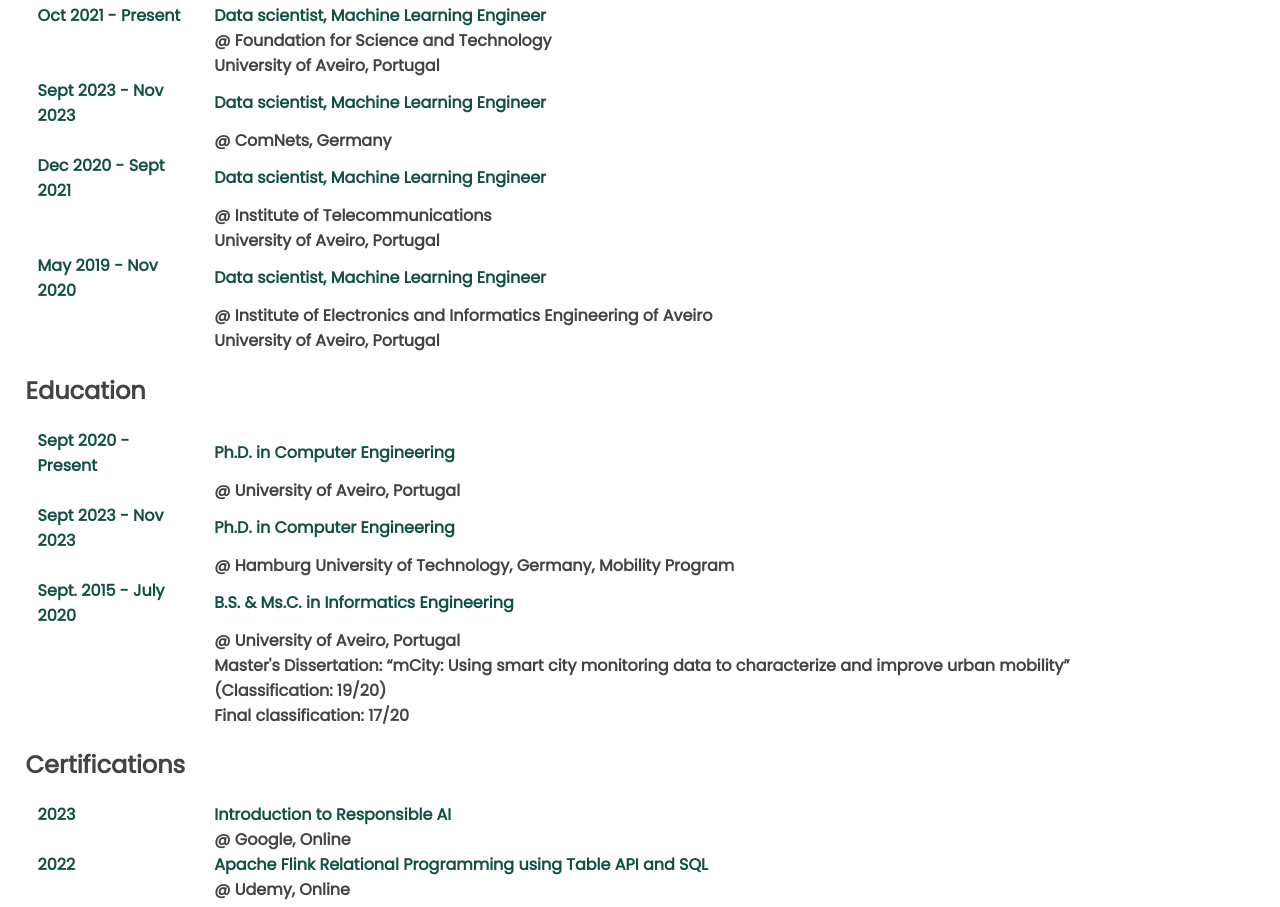
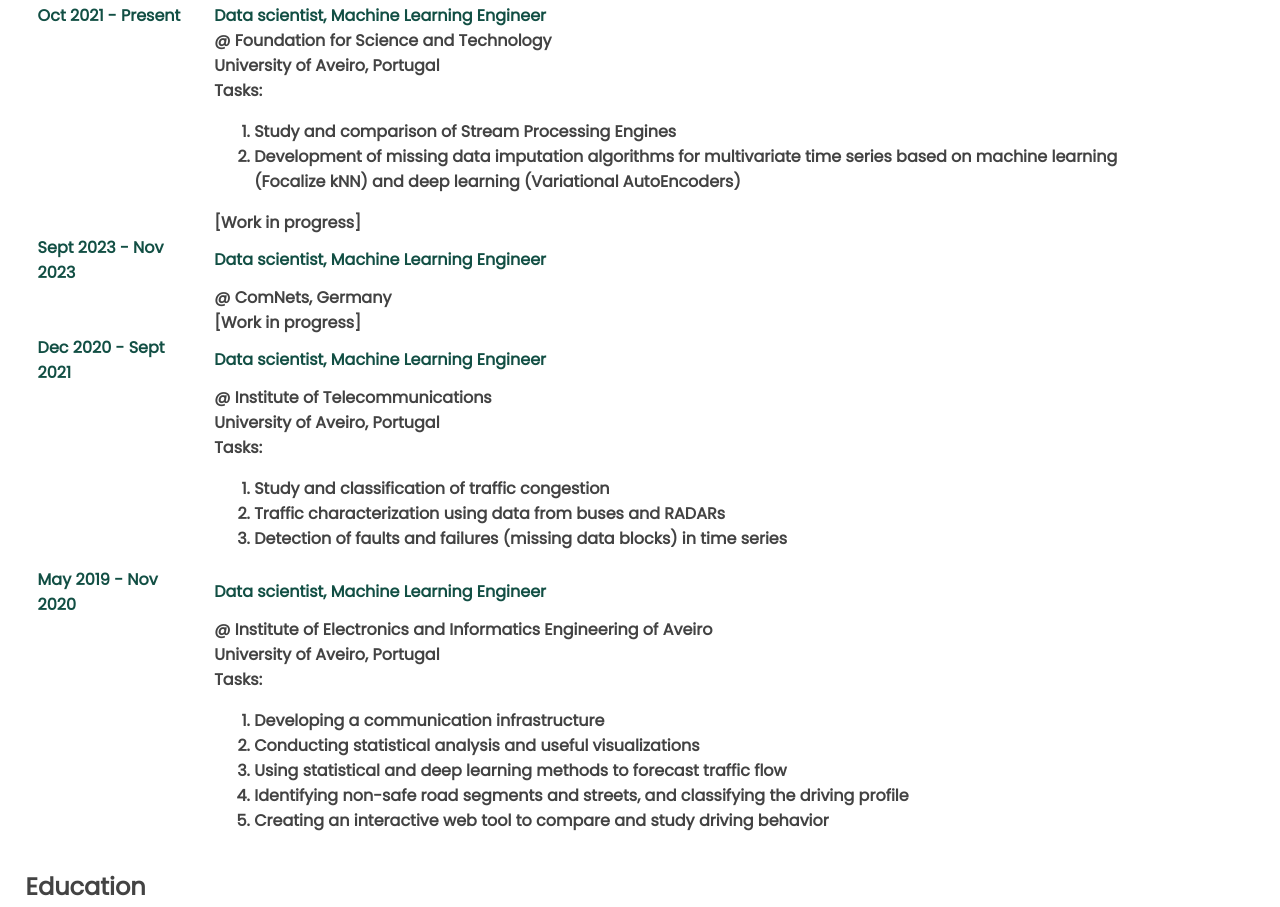
Before and after one commit to anafsa/anafsa.github.io, a plain HTML site: page index.html in a window 1280 px wide. Shown: the part 1071-1978 px from the top of the page. Drawn offline with nearby package versions, Linux system fonts and the light colour scheme.

Commit message:
Add tasks to experience

```diff
--- a/index.css
+++ b/index.css
@@ -609,9 +609,7 @@ button:focus {
     font-weight: bolder;
 }
 
-#table_extra_info {
-    color: #666666;
-}
+
 
 table.tablecv {
     border-collapse: collapse;
--- a/index.html
+++ b/index.html
@@ -83,38 +83,66 @@
         <div class="tg-wrap">
             <table class="tablecv">
                 <tbody>
+                    <!-- Bolsa FCT ------------------------------------------------------ -->
                     <tr>
                         <td id="table_date">Oct 2021 - Present</td>
                         <td id="table_education_title">Data scientist, Machine Learning Engineer</td>
                     </tr>
                     <tr>
                         <td></td>
-                        <td>@ Foundation for Science and Technology<!--Ph.D. Studentship--></td>
+                        <td>
+                            @ Foundation for Science and Technology<!--Ph.D. Studentship-->
+                            </br>University of Aveiro, Portugal
+                        </td>
                     </tr>
                     <tr>
                         <td></td>
-                        <td>University of Aveiro, Portugal</td>
+                        <td> Tasks:
+                            <ol>
+                                <li>Study  and comparison of Stream Processing Engines</li>
+                                <li>Development of missing data imputation algorithms for multivariate time series based on machine learning (Focalize kNN) and deep learning (Variational AutoEncoders)</li>
+                            </ol>
+                            [Work in progress]
+                        </td>
                     </tr>
+                    <!-- Fim Bolsa FCT ------------------------------------------------------ -->
+                    <!-- Mobilidade Alemanha ------------------------------------------------------ -->
                     <tr>
                         <td id="table_date">Sept 2023 - Nov 2023</td>
                         <td id="table_education_title">Data scientist, Machine Learning Engineer</td>
                     </tr>
                     <tr>
                         <td></td>
-                        <td>@ ComNets, Germany<!--Ph.D. Studentship | Invited Researcher--></td>
+                        <td>
+                            @ ComNets, Germany<!--Ph.D. Studentship | Invited Researcher-->
+                            <br> [Work in progress]
+                        </td>
                     </tr>
+                    <!-- Fim Mobilidade Alemanha ------------------------------------------------------ -->
+                    <!-- Bolsa CityCalatist ------------------------------------------------------ -->
                     <tr>
                         <td id="table_date">Dec 2020 - Sept 2021</td>
                         <td id="table_education_title">Data scientist, Machine Learning Engineer</td>
                     </tr>
                     <tr>
                         <td></td>
-                        <td>@ Institute of Telecommunications<!--M.Sc. Research Fellowship--></td>
+                        <td>
+                            @ Institute of Telecommunications<!--M.Sc. Research Fellowship-->
+                            </br>University of Aveiro, Portugal
+                        </td>
                     </tr>
                     <tr>
                         <td></td>
-                        <td>University of Aveiro, Portugal</td>
+                        <td>Tasks:
+                            <ol>
+                                <li>Study and classification of traffic congestion</li>
+                                <li>Traffic characterization using data from buses and RADARs</li>
+                                <li>Detection of faults and failures (missing data blocks) in time series</li>
+                            </ol>
+                        </td>
                     </tr>
+                    <!-- Fim Bolsa CityCalatist ------------------------------------------------------ -->
+                    <!-- Bolsa IEETA ------------------------------------------------------ -->
                     <tr>
                         <td id="table_date">May 2019 - Nov 2020</td>
                         <td id="table_education_title">Data scientist, Machine Learning Engineer</td>
@@ -122,12 +150,23 @@
                     <tr>
                         <td></td>
                         <td>@ Institute of Electronics and Informatics Engineering of
-                            Aveiro<!--B.Sc. Research Fellowship--></td>
+                            Aveiro<!--B.Sc. Research Fellowship-->
+                            </br>University of Aveiro, Portugal
+                        </td>
                     </tr>
                     <tr>
                         <td></td>
-                        <td>University of Aveiro, Portugal</td>
+                        <td>
+                            Tasks:
+                            <ol>
+                                <li>Developing a communication infrastructure</li>
+                                <li>Conducting statistical analysis and useful visualizations</li>
+                                <li>Using statistical and deep learning methods to forecast traffic flow</li>
+                                <li>Identifying non-safe road segments and streets, and classifying the driving profile</li>
+                                <li>Creating an interactive web tool to compare and study driving behavior</li>
+                        </td>
                     </tr>
+                    <!-- Fim Bolsa IEETA ------------------------------------------------------ -->
                 </tbody>
             </table>
         </div>
```
